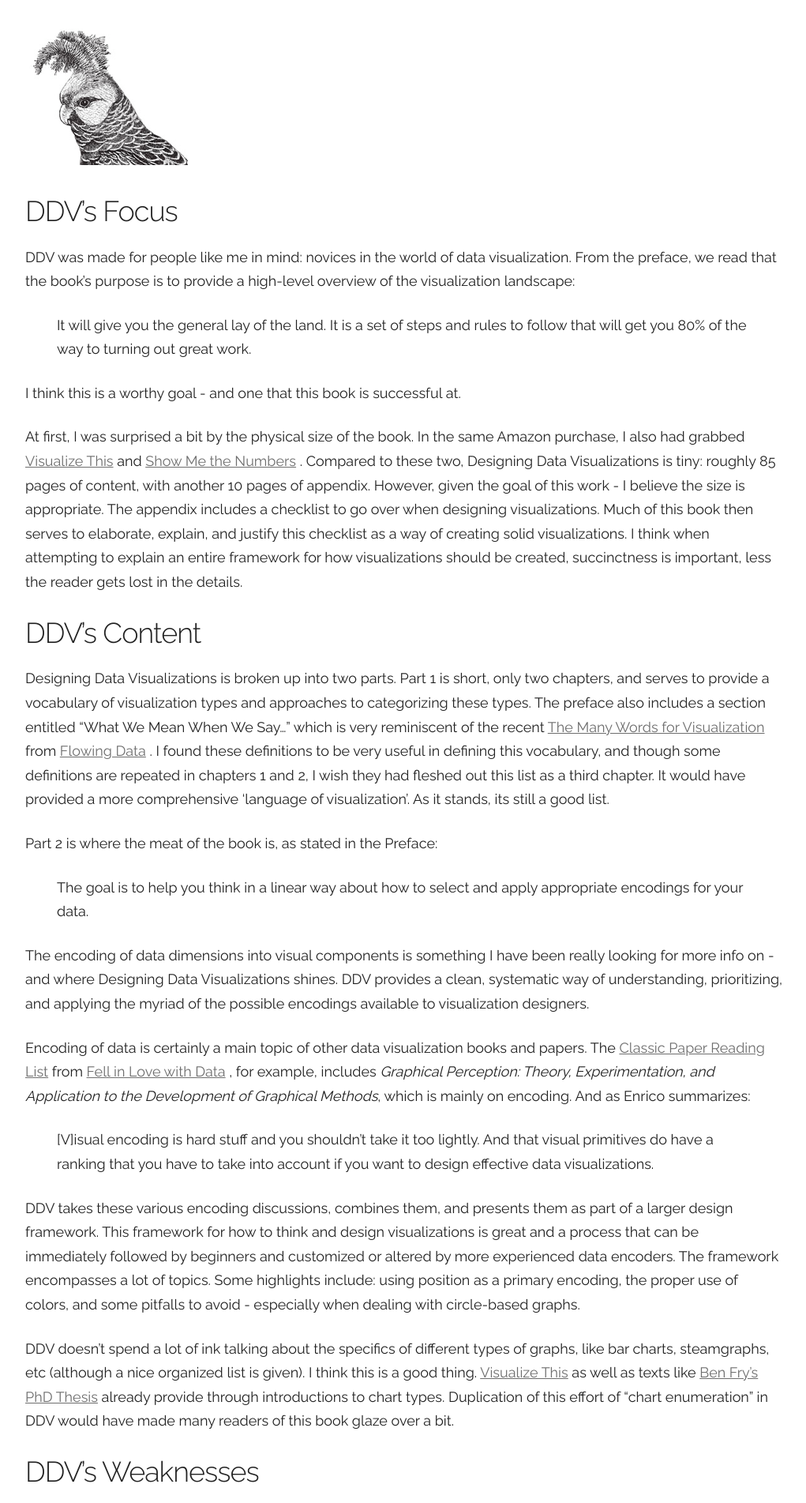
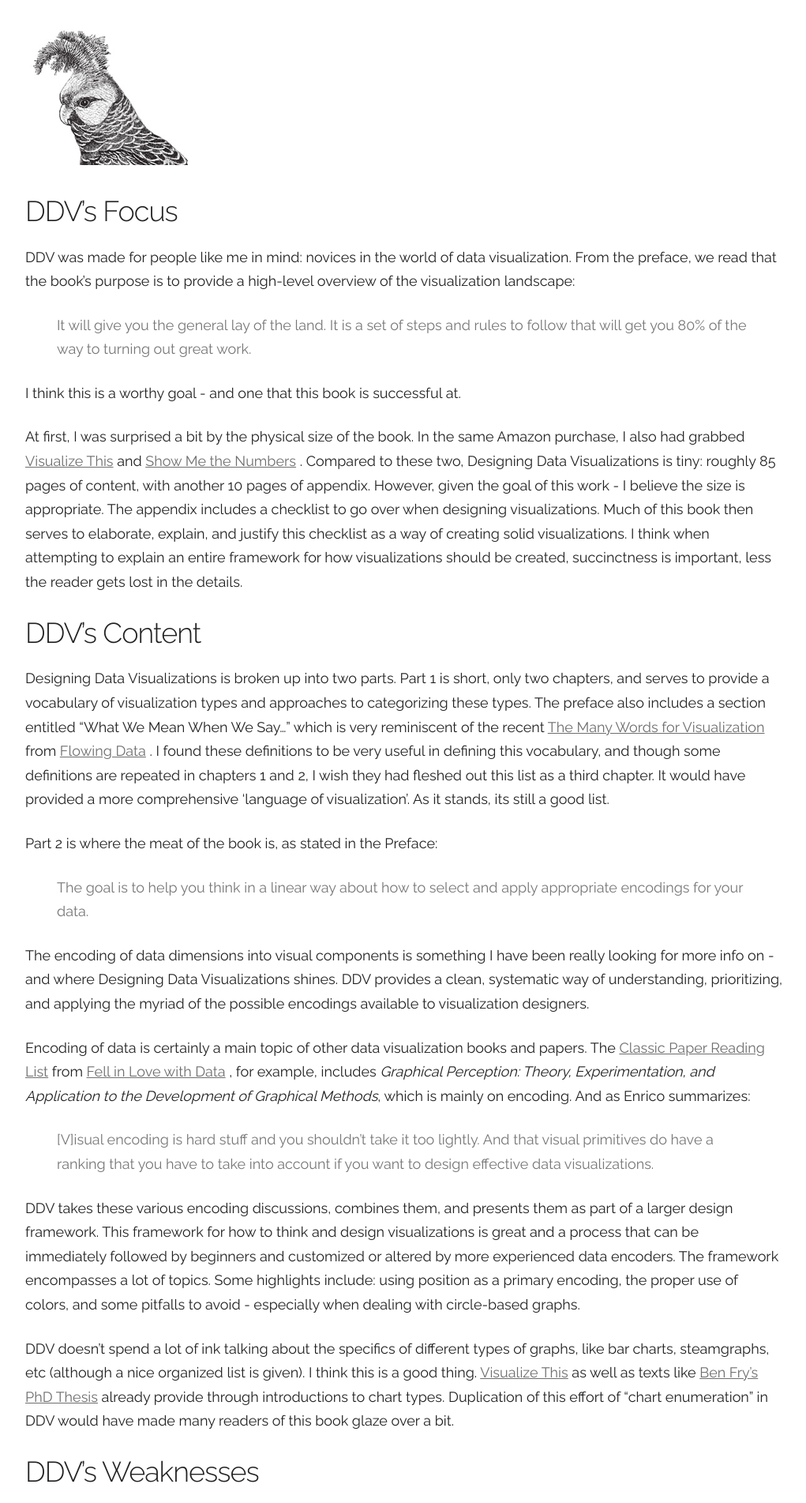
Before and after one commit to vlandham/vlandham.github.com, a Jekyll site: the page built from _posts/2011-10-07-designing_data_visualizations_review.md, in a window 1280 px wide. Shown: the part 334-2237 px from the top of the page at 79% size, without its empty margins (128-1149 px from the left). Built offline with Jekyll 4.4.1, drawn with Linux system fonts in a browser that asks for light colours; some web fonts are replaced; comment, search, counter and statistics services are not loaded.

Commit message:
prepare for new post

```diff
--- a/css/style.css
+++ b/css/style.css
@@ -155,3 +155,7 @@ a img {
   max-width: 100%;
   height: auto;
 }
+
+blockquote {
+  color: #777;
+}
```
Also changed, not shown: images/shaw_bros/actor_counts.png (added), images/shaw_bros/actor_network.png (added), images/shaw_bros/crouching_tiger.jpg (added), images/shaw_bros/director_count.png (added), images/shaw_bros/films_by_year.png (added), images/shaw_bros/network_tool.png (added), images/shaw_bros/shaolin_swordsman.png (added), images/shaw_bros/shaw_scope.jpg (added), images/shaw_bros/shaw_twitter.png (added), images/shaw_bros/temple_of_the_red_lotus.png (added), images/shaw_bros/top_directors_by_year.png (added), images/shaw_bros/top_directors_by_year_fill.png (added), images/shaw_bros/top_words_by_time.png (added), images/shaw_bros/top_words_in_titles.png (added).
